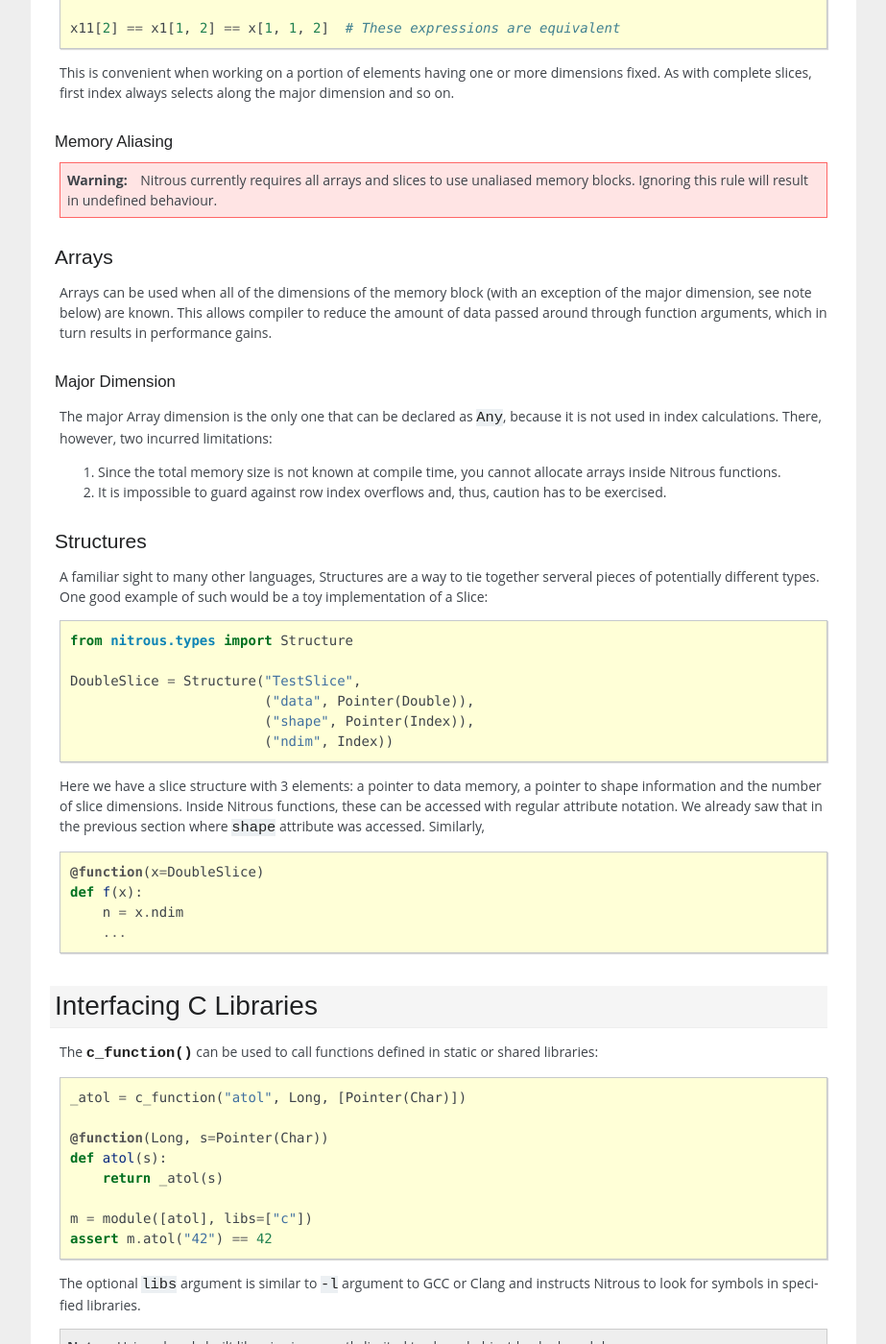
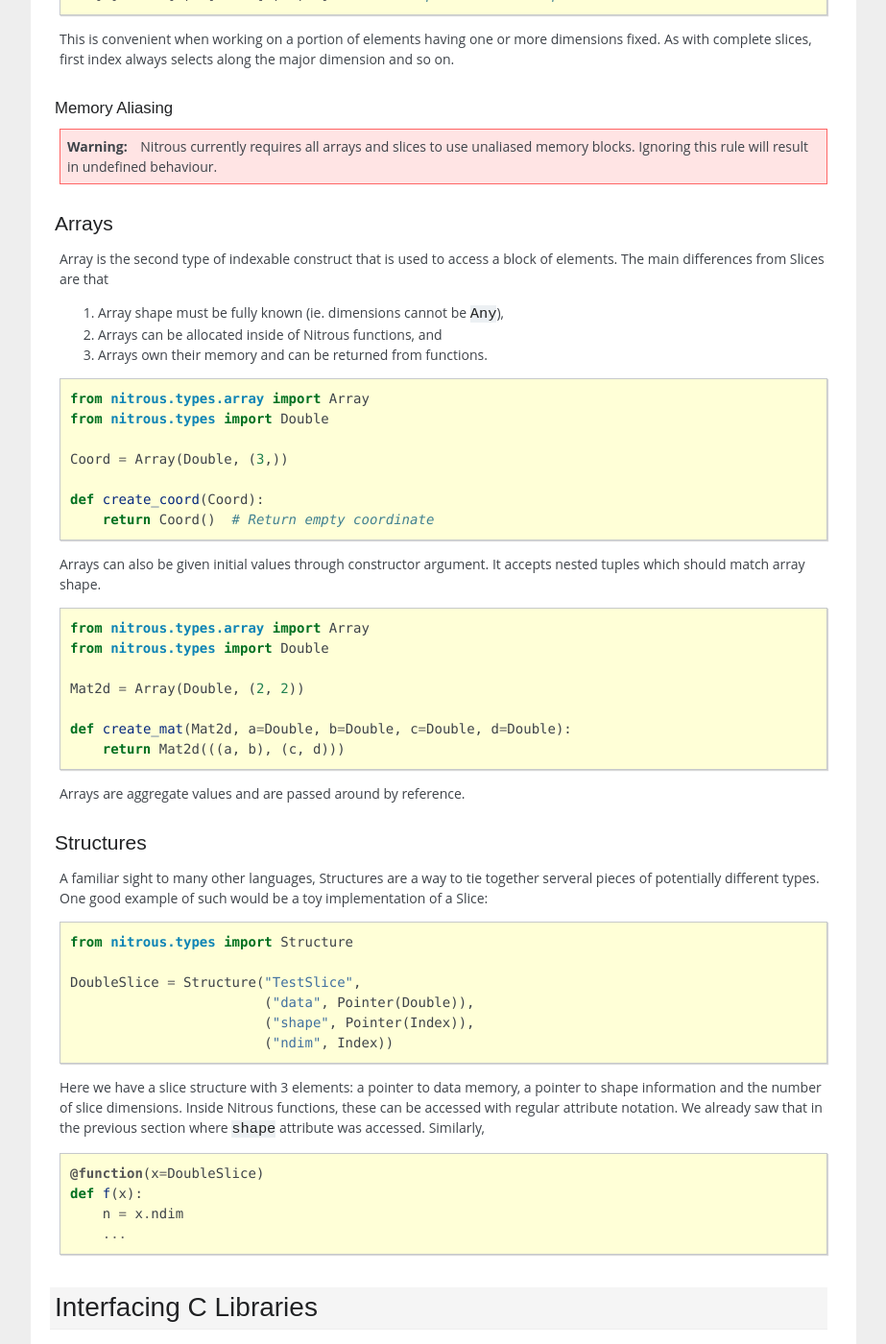
Before and after one commit to dtcaciuc/nitrous, a Sphinx documentation site: the page built from doc/userguide.rst, in a window 1280 px wide and 1400 px high, scrolled down 6220 px. Shown: the whole window at 96% size, without its empty margins (198-1121 px from the left). Built offline with Sphinx 7.4.7, drawn with Linux system fonts in a browser that asks for light colours; some of the changed text lies outside the part shown.

Commit message:
Update user guide with recent Array changes.

```diff
--- a/doc/userguide.rst
+++ b/doc/userguide.rst
@@ -318,8 +316,8 @@ standard library).
 Slices
 ------
 
-Slice is the main way to access a typed block of memory. They are constructed
-with two pieces of information: element type and shape.
+Slices provide an interface to a contiguous block of elements of a single type.
+They are defined with two pieces of information: element type and shape.
 
 .. code-block:: python
 
@@ -384,23 +382,42 @@ Memory Aliasing
 Arrays
 ------
 
-Arrays can be used when all of the dimensions of the memory block (with an
-exception of the major dimension, see note below) are known. This allows
-compiler to reduce the amount of data passed around through function arguments,
-which in turn results in performance gains.
+Array is the second type of indexable construct that is used to access a block
+of elements. The main differences from Slices are that
 
-Major Dimension
-***************
+1. Array shape must be fully known (ie. dimensions cannot be ``Any``),
+2. Arrays can be allocated inside of Nitrous functions, and
+3. Arrays own their memory and can be returned from functions.
 
-The major Array dimension is the only one that can be declared as ``Any``,
-because it is not used in index calculations. There, however, two incurred
-limitations:
 
-1. Since the total memory size is not known at compile time, you cannot
-   allocate arrays inside Nitrous functions.
+.. code-block:: python
 
-2. It is impossible to guard against row index overflows and, thus, caution has
-   to be exercised.
+    from nitrous.types.array import Array
+    from nitrous.types import Double
+
+    Coord = Array(Double, (3,))
+
+    def create_coord(Coord):
+        return Coord()  # Return empty coordinate
+
+
+Arrays can also be given initial values through constructor argument. It
+accepts nested tuples which should match array shape.
+
+
+.. code-block:: python
+
+    from nitrous.types.array import Array
+    from nitrous.types import Double
+
+    Mat2d = Array(Double, (2, 2))
+
+    def create_mat(Mat2d, a=Double, b=Double, c=Double, d=Double):
+        return Mat2d(((a, b), (c, d)))
+
+
+Arrays are aggregate values and are passed around by reference.
+
 
 Structures
 ----------
```
Also changed, not shown: other parts of doc/userguide.rst (+0 -2 lines).
